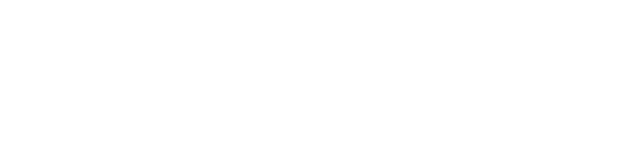
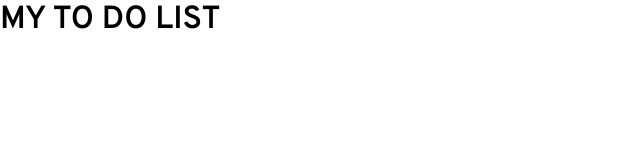
Before and after one commit to DanielRPTI/My-ToDo-List-2.0, a plain HTML site: page index.html in a window 1280 px wide. Shown: the whole page, without its empty margins (0-640 px from the left). Drawn offline with Linux system fonts and the light colour scheme.

Commit message:
Add Font-family Overpass , this font-family is a default font from the project

```diff
--- a/index.html
+++ b/index.html
@@ -7,6 +7,7 @@
     <link rel="stylesheet" href="style.css">
 </head>
 <body>
+    <h1>MY TO DO LIST</h1>
 
 </body>
 <script src="script.js"></script>
--- a/style.css
+++ b/style.css
@@ -1,3 +1,4 @@
+@import url('https://fonts.googleapis.com/css2?family=Overpass:wght@200;300;600&display=swap');
 *{
     margin: 0;
     padding: 0;
@@ -11,5 +12,11 @@
     --edit-icon: #FFB800;
     --taskDone-icon: #05FF00;
     --font-color: #5A5A5A;
+    --color-box: #FFFFFF;
+}
 
+body{
+    align-items: center;
+    justify-content: center;
+    font-family:'Overpass', sans-serif;
 }
```
